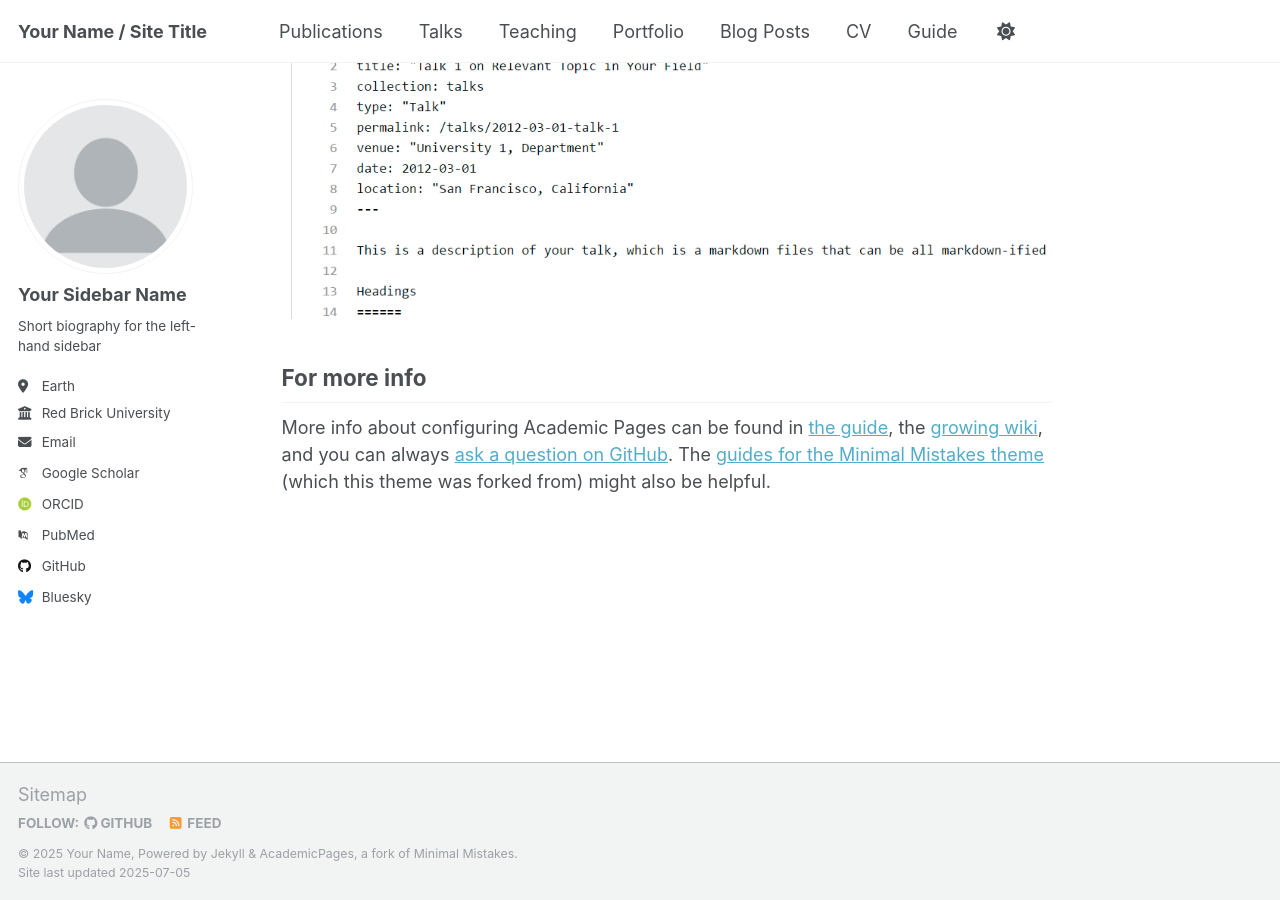
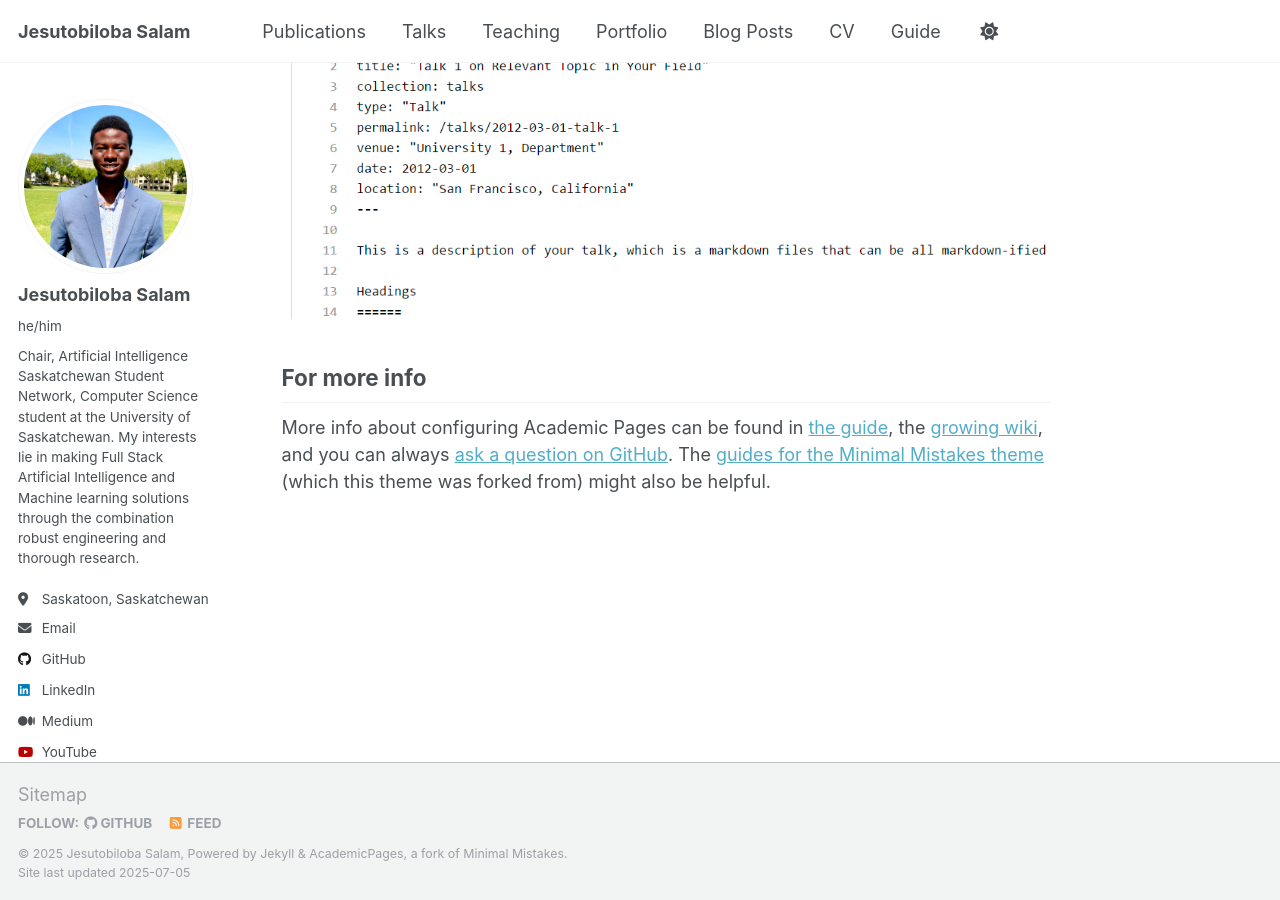
Before and after one commit to Jtsalam/Jtsalam.github.io, a Jekyll site: the page built from _pages/about.md, in a window 1280 px wide and 900 px high, scrolled down 2636 px. Built offline with Jekyll 4.4.1, drawn with Linux system fonts in a browser that asks for light colours; some web fonts are replaced.

Commit message:
Update _config.yml
First small changes

```diff
--- a/_config.yml
+++ b/_config.yml
@@ -8,82 +8,42 @@
 
 # Basic Site Settings
 locale                   : "en-US"
-site_theme               : "default"
-title                    : "Your Name / Site Title"
+site_theme               : "light"
+title                    : "Jesutobiloba Salam"
 title_separator          : "-"
-name                     : &name "Your Name"
+name                     : &name "Jesutobiloba Salam"
 description              : &description "personal description"
-url                      : https://academicpages.github.io # the base hostname & protocol for your site e.g. "https://[your GitHub username].github.io" or if you already have some other page hosted on Github then use "https://[your GitHub username].github.io/[Your Repo Name]"
+url                      : https://jtsalam.github.io # the base hostname & protocol for your site e.g. "https://[your GitHub username].github.io" or if you already have some other page hosted on Github then use "https://[your GitHub username].github.io/[Your Repo Name]"
 baseurl                  : "" # the subpath of your site, e.g. "/blog"
-repository               : "academicpages/academicpages.github.io"
+repository               : "jtsalam/jtsalam.github.io"
 
 # Site Author - The following control what appear as part of the author content on the side bar.
 #               If a field is blank the icon and link will not appear, otherwise it will be shown.
 #               Additional customization can be done by editing /_includes/author-profile.html
 author:
   # Biographic information
-  avatar           : "profile.png"
-  name             : "Your Sidebar Name"
-  pronouns         : # example: "she/her"
-  bio              : "Short biography for the left-hand sidebar"
-  location         : "Earth"
-  employer         : "Red Brick University"
+  avatar           : "profile_pic.jpeg"
+  name             : "Jesutobiloba Salam"
+  pronouns         : "he/him"
+  bio              : "Chair, Artificial Intelligence Saskatchewan Student Network, Computer Science student at the University of Saskatchewan. My interests lie in making Full Stack Artificial Intelligence and Machine learning solutions through the combination robust engineering and thorough research."
+  location         : "Saskatoon, Saskatchewan"
+  employer         :
   uri              : # URL
-  email            : "none@example.org"
+  email            : "micheal.salam@usask.ca"
 
   # Academic websites
-  academia         : # URL
-  arxiv            : # URL - Update with the correct link to your profile
-  googlescholar    : "https://scholar.google.com/citations?user=PS_CX0AAAAAJ"
-  impactstory      : # URL
-  orcid            : "http://orcid.org/yourorcidurl"
-  semantic         : # URL
-  pubmed           : "https://www.ncbi.nlm.nih.gov/pubmed/?term=john+snow"
-  researchgate     : # URL
-  scopus           : # URL
 
   # Repositories and software development
-  bitbucket        : # Username - Update with your username on the site
-  codepen          : # Username
-  dribbble         : # Username
-  github           : "academicpages"
+  github           : "https://github.com/jtsalam"
   kaggle           : # Username
-  stackoverflow    : # User number or user number and name (i.e., use "1" or "1/jeff-atwood")
 
   # Social media
-  bluesky          : "bsky.app" # Replace this with you Bluesky username
-  facebook         : # Username
-  flickr           : # Username
-  foursquare       : # Username
-  goodreads        : # Username
-  google_plus      : # Username
-  keybase          : # Username
-  instagram        : # Username
-  lastfm           : # Username
-  linkedin         : # Username
-  mastodon         : # URL
-  medium           : # URL
-  pinterest        : # Username
-  soundcloud       : # Username
-  steam            : # Username
-  telegram         : # URL
-  tumblr           : # Username
-  twitter          : # Username for X / Twitter
-  vine             : # Username
-  weibo            : # Username
-  wikipedia        : # Username
-  xing             : # Username
-  youtube          : # Username
-  zhihu            : # Username
+  linkedin         : "jesutobiloba-salam"
+  medium           : "https://medium.com/@Jesutobiloba_"
+  youtube          : "jesutobilobasalam9673"
 
 # Publication Category - The following the list of publication categories and their headings
-publication_category:
-  books:
-    title: 'Books'
-  manuscripts:
-    title: 'Journal Articles'
-  conferences:
-    title: 'Conference Papers'
+
 
 # Site Settings
 teaser                   :  # filename of teaser fallback teaser image placed in /images/, .e.g. "500x300.png"
@@ -101,7 +61,7 @@ comments:
   facebook:
     appid                :
     num_posts            : # 5 (default)
-    colorscheme          : # "light" (default), "dark"
+    colorscheme          : "light"
 staticman:
   allowedFields          : ['name', 'email', 'url', 'message']
   branch                 : "gh-pages" # "master", "gh-pages"
```
